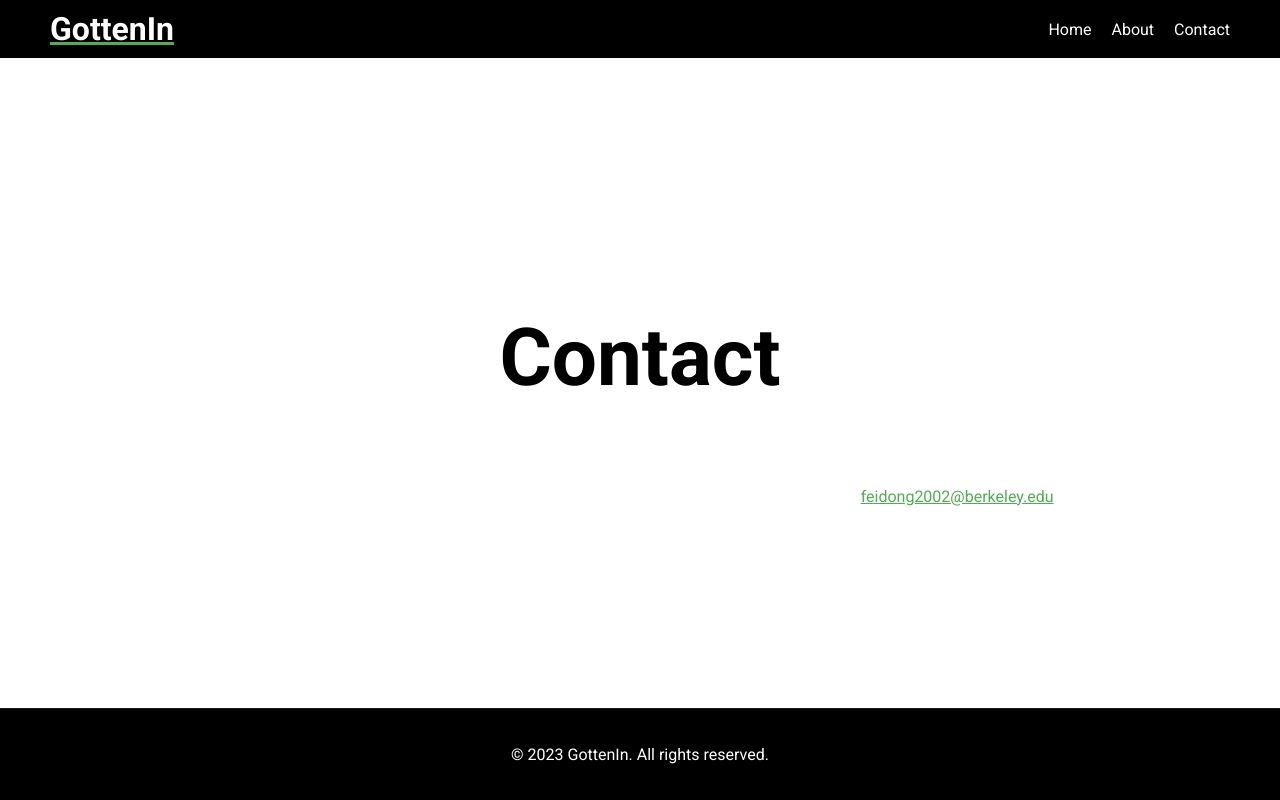
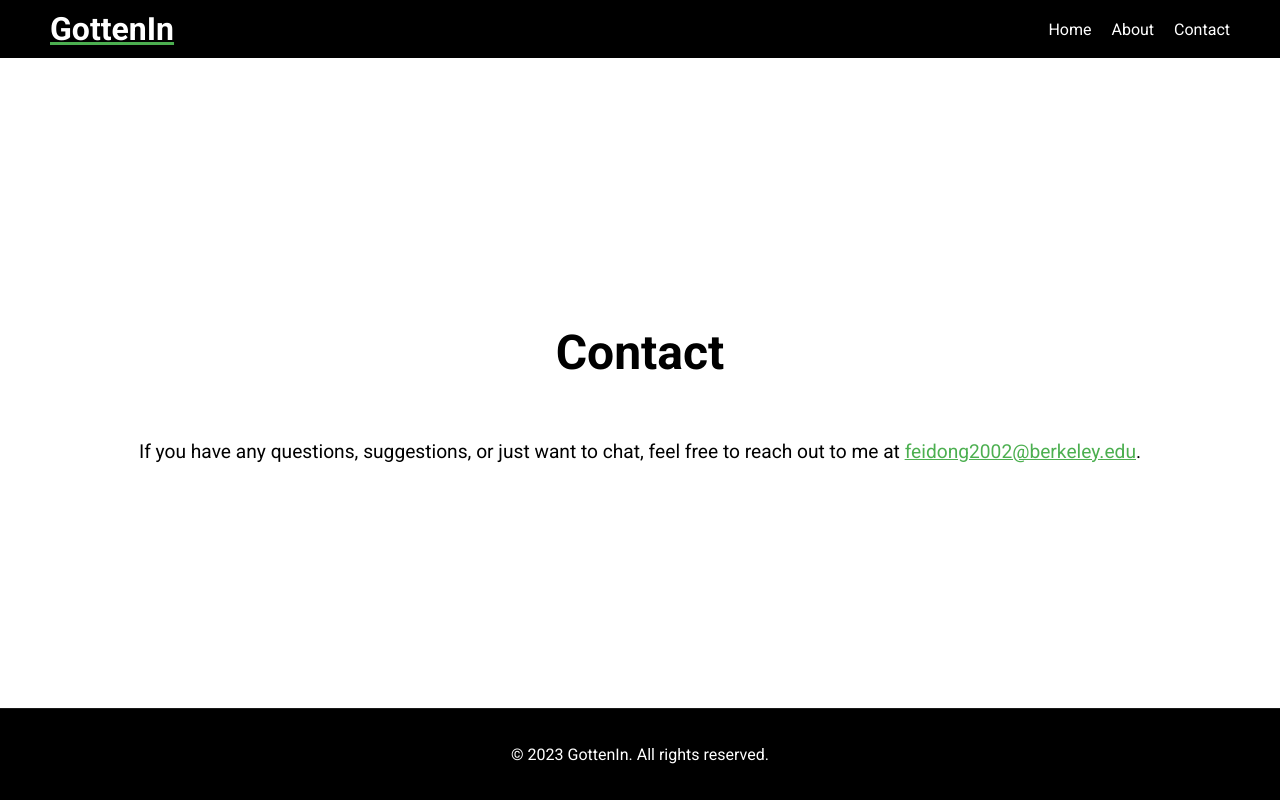
Before and after one commit to Henrysssong/GottenIn, a React (Create React App) app: page /contact in a window 1280 px wide. Built offline with nearby package versions, Linux system fonts and the light colour scheme.

Commit message:
tab added

```diff
--- a/public/index.html
+++ b/public/index.html
@@ -3,7 +3,7 @@
   <head>
     <link href="https://fonts.googleapis.com/css2?family=Roboto:wght@300;400;500;700&display=swap" rel="stylesheet">
     <meta charset="utf-8" />
-    <link rel="icon" href="%PUBLIC_URL%/logo.ico" />
+    <link rel="icon" href="%PUBLIC_URL%/logo.png" />
     <meta name="viewport" content="width=device-width, initial-scale=1" />
     <meta name="theme-color" content="#000000" />
     <meta
--- a/src/Contact.css
+++ b/src/Contact.css
@@ -1 +1,17 @@
 /* src/Contact.css */
+
+.contact-section {
+  background-color: #ffffff;
+  color: #000000;
+  text-align: center;
+  padding: 50px 0;
+}
+
+.contact-section h2 {
+  font-size: 3rem;
+}
+
+.contact-section p {
+  font-size: 1.2rem;
+  color: #000000;
+}
--- a/src/Header.js
+++ b/src/Header.js
@@ -9,7 +9,6 @@ function Header() {
     <header className="header">
       <div className="logo-container">
     <Link to="/">
-        {/* <img src="/logo.png" alt="GottenIn Logo" className="logo" /> */}
         <h1>GottenIn</h1>
     </Link>
 </div>
```
